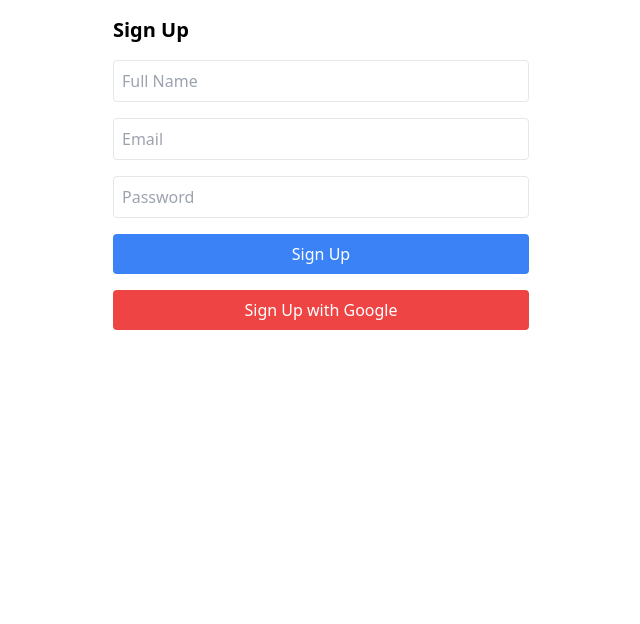
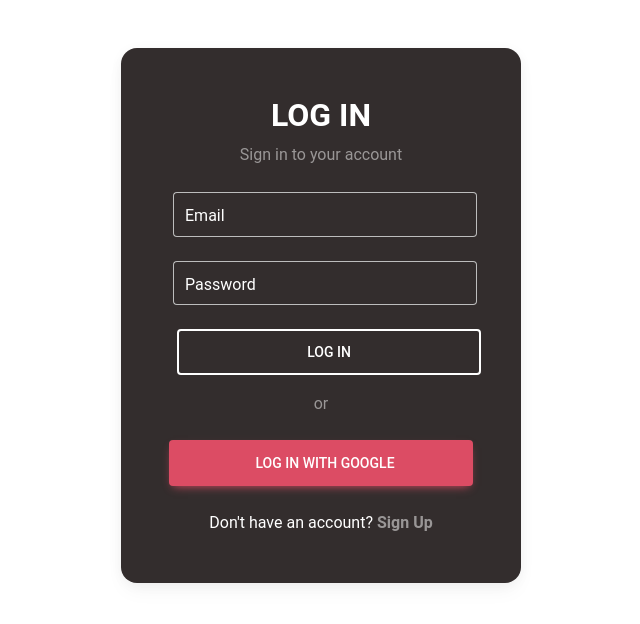
Before and after one commit to smitprajapati0301/Expense-Tracker--Final-, a React (Vite) app: page /login in a window 1280 px wide. Shown: the top 624 px of the page, without its empty margins (319-959 px from the left). Built offline with nearby package versions, Linux system fonts and the light colour scheme.

Commit message:
loginpage added

```diff
--- a/package.json
+++ b/package.json
@@ -11,6 +11,7 @@
   },
   "dependencies": {
     "firebase": "^11.6.0",
+    "mdb-react-ui-kit": "^9.0.0",
     "react": "^19.0.0",
     "react-dom": "^19.0.0",
     "react-router-dom": "^7.5.0"
--- a/src/App.jsx
+++ b/src/App.jsx
@@ -1,20 +1,31 @@
-import { useState } from 'react'
-import Signup from './components/signup'
+import { createBrowserRouter, RouterProvider } from 'react-router-dom';
+import Signup from './components/Signup';
+import Login from './components/Login';
 import Hello from './components/Hello';
 import './index.css';
+import 'mdb-react-ui-kit/dist/css/mdb.min.css';
 
-
+const router = createBrowserRouter([
+  {
+    path: '/',
+    element: <Signup />,
+  },
+  {
+    path: '/signup',
+    element: <Signup />,
+  },
+  {
+    path: '/login',
+    element: <Login />,
+  },
+  {
+    path: '/Hello',
+    element: <Hello />,
+  },
+]);
 
 function App() {
-
-
-  return (
-    <>
-
-   <Signup/>
-
-    </>
-  )
+  return <RouterProvider router={router} />;
 }
 
-export default App
+export default App;
--- a/src/components/Hello.jsx
+++ b/src/components/Hello.jsx
@@ -1,9 +1,9 @@
 function Hello() {
     return (
 
-      <h1> Hello World</h1>
+        <h1> Hello World</h1>
 
     );
-  }
+}
 
-  export default Hello;
+export default Hello;
--- /dev/null
+++ b/src/components/Login.jsx
@@ -0,0 +1,106 @@
+import React, { useState } from 'react';
+import { signInWithEmailAndPassword, GoogleAuthProvider, signInWithPopup } from 'firebase/auth';
+import { auth } from '../firebase';
+import { useNavigate } from 'react-router-dom';
+import {
+  MDBBtn,
+  MDBContainer,
+  MDBRow,
+  MDBCol,
+  MDBCard,
+  MDBCardBody,
+  MDBInput,
+  MDBIcon,
+} from 'mdb-react-ui-kit';
+
+const Login = () => {
+  const [email, setEmail] = useState('');
+  const [password, setPassword] = useState('');
+  const navigate = useNavigate();
+
+  const handleLogin = async (e) => {
+    e.preventDefault();
+    try {
+      await signInWithEmailAndPassword(auth, email, password);
+      navigate('/Hello');
+    } catch (error) {
+      console.error(error);
+      alert(error.message);
+    }
+  };
+
+  const handleGoogleLogin = async () => {
+    const provider = new GoogleAuthProvider();
+    try {
+      await signInWithPopup(auth, provider);
+      navigate('/Hello');
+    } catch (error) {
+      console.error(error);
+      alert(error.message);
+    }
+  };
+
+  return (
+    <MDBContainer fluid>
+      <MDBRow className='d-flex justify-content-center align-items-center h-100'>
+        <MDBCol col='12'>
+          <MDBCard className='bg-dark text-white my-5 mx-auto' style={{ borderRadius: '1rem', maxWidth: '400px' }}>
+            <MDBCardBody className='p-5 d-flex flex-column align-items-center mx-auto w-100'>
+              <h2 className='fw-bold mb-2 text-uppercase'>Log In</h2>
+              <p className='text-white-50 mb-4'>Sign in to your account</p>
+
+              <form onSubmit={handleLogin} className='w-100'>
+                <MDBInput
+                  wrapperClass='mb-4 mx-1 w-100'
+                  labelClass='text-white'
+                  label='Email'
+                  type='email'
+                  size='lg'
+                  value={email}
+                  onChange={(e) => setEmail(e.target.value)}
+                  required
+                />
+                <MDBInput
+                  wrapperClass='mb-4 mx-1 w-100'
+                  labelClass='text-white'
+                  label='Password'
+                  type='password'
+                  size='lg'
+                  value={password}
+                  onChange={(e) => setPassword(e.target.value)}
+                  required
+                />
+                <MDBBtn outline className='mx-2 w-100' color='white' size='lg' type='submit'>
+                  Log In
+                </MDBBtn>
+              </form>
+
+              <p className='text-white-50 mt-3'>or</p>
+
+              <MDBBtn
+                onClick={handleGoogleLogin}
+                className='w-100 mt-2'
+                color='danger'
+                size='lg'
+              >
+                <MDBIcon fab icon='google' className='me-2' />
+                Log In with Google
+              </MDBBtn>
+
+              <div className='mt-4'>
+                <p className='mb-0'>
+                  Don't have an account?{' '}
+                  <a href='/' className='text-white-50 fw-bold'>
+                    Sign Up
+                  </a>
+                </p>
+              </div>
+            </MDBCardBody>
+          </MDBCard>
+        </MDBCol>
+      </MDBRow>
+    </MDBContainer>
+  );
+};
+
+export default Login;
--- a/src/components/Signup.jsx
+++ b/src/components/Signup.jsx
@@ -6,11 +6,24 @@ import {
     signInWithPopup,
 } from 'firebase/auth';
 import { doc, setDoc } from 'firebase/firestore';
+import { useNavigate, Link } from 'react-router-dom';
+import {
+    MDBBtn,
+    MDBContainer,
+    MDBRow,
+    MDBCol,
+    MDBCard,
+    MDBCardBody,
+    MDBInput,
+    MDBIcon,
+} from 'mdb-react-ui-kit';
 
 const Signup = () => {
     const [name, setName] = useState('');
     const [email, setEmail] = useState('');
     const [password, setPassword] = useState('');
+
+    const navigate = useNavigate();
 
     const handleSignup = async (e) => {
         e.preventDefault();
@@ -24,7 +37,7 @@ const Signup = () => {
                 email: email,
             });
 
-            alert('Signup Successful');
+            navigate('/Hello');
         } catch (error) {
             console.log(error);
             alert(error.message);
@@ -44,6 +57,7 @@ const Signup = () => {
             });
 
             alert('Google Signup Successful');
+            navigate('/Hello');
         } catch (error) {
             console.log(error);
             alert(error.message);
@@ -51,45 +65,76 @@ const Signup = () => {
     };
 
     return (
-        <div className="p-4 max-w-md mx-auto">
-            <h2 className="text-xl font-bold mb-4">Sign Up</h2>
-            <form onSubmit={handleSignup} className="flex flex-col gap-4">
-                <input
-                    type="text"
-                    placeholder="Full Name"
+        <MDBContainer fluid>
+            <MDBRow className='d-flex justify-content-center align-items-center h-100'>
+                <MDBCol col='12'>
+                    <MDBCard className='bg-dark text-white my-5 mx-auto' style={{ borderRadius: '1rem', maxWidth: '400px' }}>
+                        <MDBCardBody className='p-5 d-flex flex-column align-items-center mx-auto w-100'>
+                            <h2 className='fw-bold mb-2 text-uppercase'>Sign Up</h2>
+                            <p className='text-white-50 mb-4'>Create your account</p>
+
+                            <form onSubmit={handleSignup} className='w-100'>
+                                <MDBInput
+                                    wrapperClass='mb-4 mx-1 w-100'
+                                    labelClass='text-white'
+                                    label='Full Name'
+                                    type='text'
+                                    size='lg'
                                     value={name}
                                     onChange={(e) => setName(e.target.value)}
-                    className="border p-2 rounded"
                                     required
                                 />
-                <input
-                    type="email"
-                    placeholder="Email"
+                                <MDBInput
+                                    wrapperClass='mb-4 mx-1 w-100'
+                                    labelClass='text-white'
+                                    label='Email'
+                                    type='email'
+                                    size='lg'
                                     value={email}
                                     onChange={(e) => setEmail(e.target.value)}
-                    className="border p-2 rounded"
                                     required
                                 />
-                <input
-                    type="password"
-                    placeholder="Password"
+                                <MDBInput
+                                    wrapperClass='mb-4 mx-1 w-100'
+                                    labelClass='text-white'
+                                    label='Password'
+                                    type='password'
+                                    size='lg'
                                     value={password}
                                     onChange={(e) => setPassword(e.target.value)}
-                    className="border p-2 rounded"
                                     required
                                 />
-                <button type="submit" className="bg-blue-500 text-white p-2 rounded">
+
+                                <MDBBtn outline className='mx-2 w-100' color='white' size='lg' type='submit'>
                                     Sign Up
-                </button>
-                <button
-                    type="button"
+                                </MDBBtn>
+                            </form>
+
+                            <p className='text-white-50 mt-3'>or</p>
+
+                            <MDBBtn
                                 onClick={handleGoogleSignup}
-                    className="bg-red-500 text-white p-2 rounded"
+                                className='w-100 mt-2'
+                                color='danger'
+                                size='lg'
                             >
+                                <MDBIcon fab icon='google' className='me-2' />
                                 Sign Up with Google
-                </button>
-            </form>
+                            </MDBBtn>
+
+                            <div className='mt-4'>
+                                <p className='mb-0'>
+                                    Already have an account?{' '}
+                                    <Link to='/login' className='text-white-50 fw-bold'>
+                                        Log In
+                                    </Link>
+                                </p>
                             </div>
+                        </MDBCardBody>
+                    </MDBCard>
+                </MDBCol>
+            </MDBRow>
+        </MDBContainer>
     );
 };
 
```
Also changed, not shown: 1 other file (tests, documents, lock files or other folders). Lines whose indentation alone changed are shown as unchanged.
